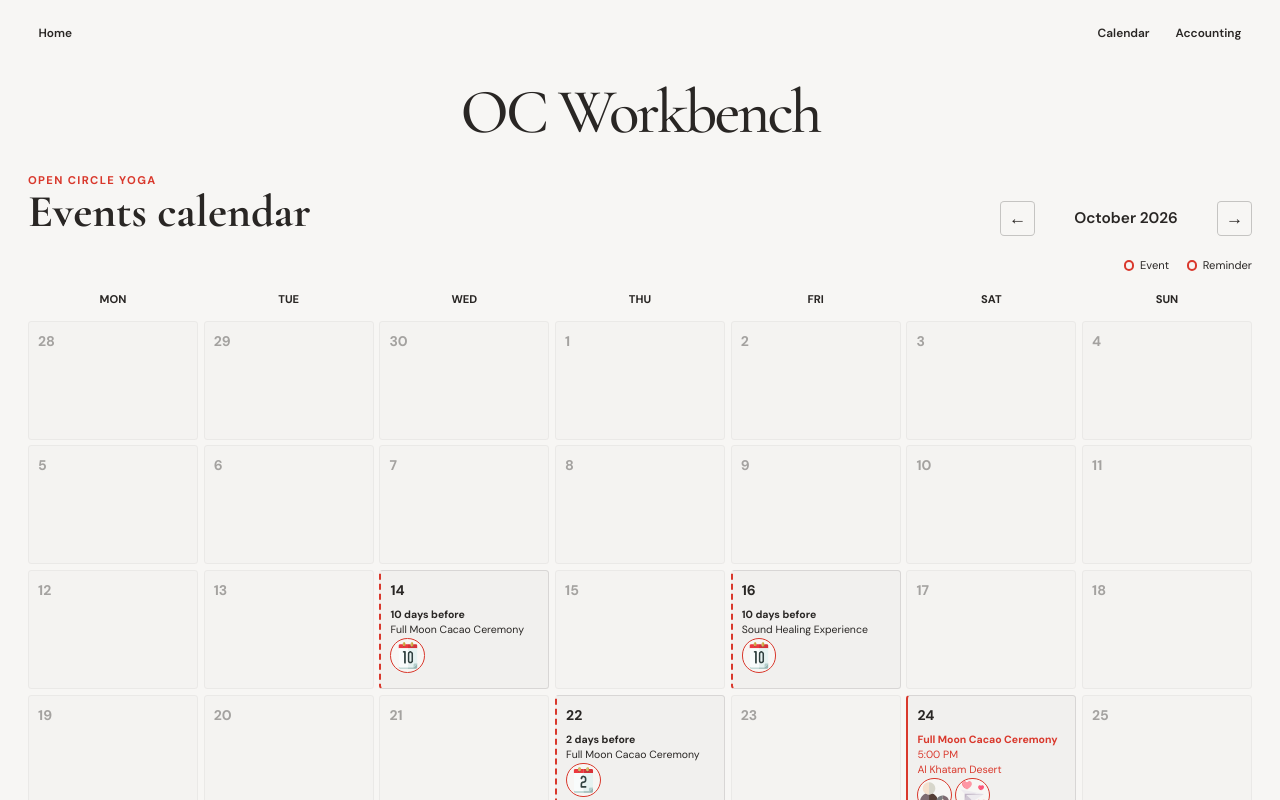
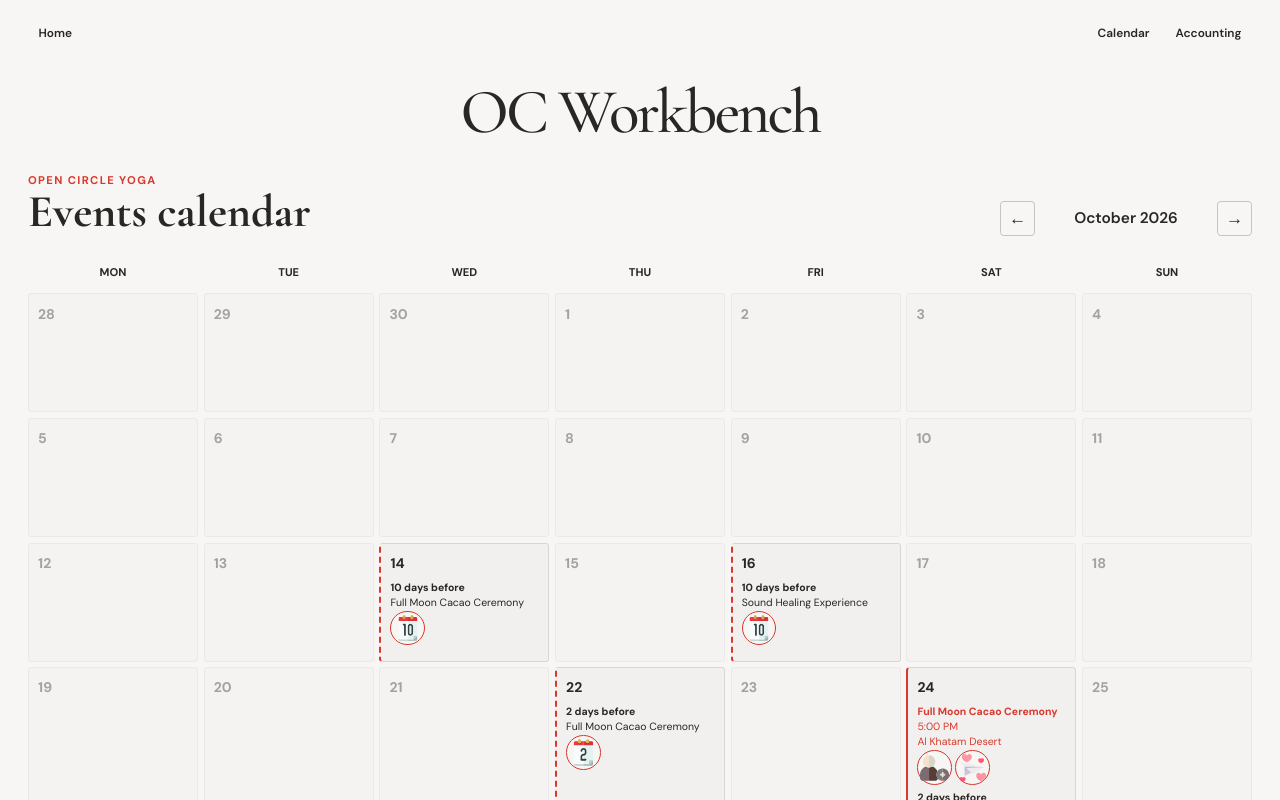
Before and after one commit to jcnccsr/oc, a Next.js app: page / in a window 1280 px wide. Shown: the top 800 px of the page. Built offline with nearby package versions, Linux system fonts and the light colour scheme.

Commit message:
Removed the legends

```diff
--- a/src/components/Calendar/Calendar.module.css
+++ b/src/components/Calendar/Calendar.module.css
@@ -85,15 +85,6 @@
   height: 0.75rem;
   border: 2px solid;
   border-radius: 50%;
-}
-
-.eventLegend {
-  border-color: var(--hue-rouge) !important;
-}
-
-.reminderLegend {
-  border-style: dashed;
-  border-color: var(--hue-rouge) !important;
 }
 
 .calendarGrid {
--- a/src/components/Calendar/index.js
+++ b/src/components/Calendar/index.js
@@ -162,11 +162,6 @@ export default function Calendar() {
           </div>
         </div>
 
-        <div className={styles.legend} aria-label="Calendar legend">
-          <span><i className={styles.eventLegend} /> Event</span>
-          <span><i className={styles.reminderLegend} /> Reminder</span>
-        </div>
-
         <CalendarMonth month={month} itemsByDate={itemsByDate} />
         {contents.events.length === 0 && (
           <p className={styles.emptyState}>No events have been added yet.</p>
```
